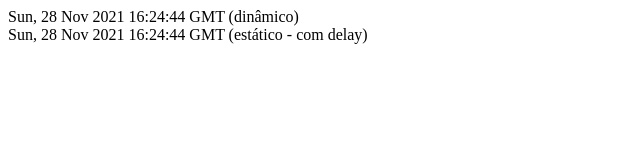
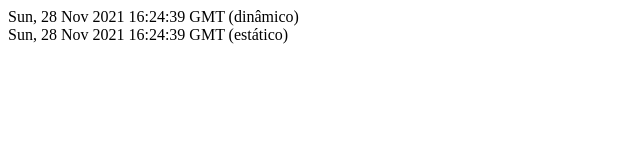
Before and after one commit to calexoliveira/ideia-unica, a Next.js app: page /tempo in a window 1280 px wide. Shown: the top 160 px of the page, without its empty margins (0-640 px from the left). Built offline with nearby package versions, Linux system fonts and the light colour scheme.

Commit message:
revalidate

```diff
--- a/pages/tempo.js
+++ b/pages/tempo.js
@@ -6,7 +6,7 @@
         return (
             <div>
                 <div>{dynamicDateString} (dinâmico)</div>
-                <div>{props.staticDateString} (estático - com delay)</div>
+                <div>{props.staticDateString} (estático)</div>
             </div>
         )
 
@@ -14,19 +14,17 @@
 
 export async function getStaticProps(){
         console.log('> Passando pelo getStaticProps();');
-        console.log('> Adicionando delay de 5 segundos');
 
-        await delay(5000);
         const staticDate = new Date();
         const staticDateString = staticDate.toGMTString();
 
         return {
             props: {
                 staticDateString
-            }
+            },
+            revalidate: 1
         }
 }
 
-const delay = ms => new Promise(resolve => setTimeout(resolve, ms));
 
 export default Tempo;
```
